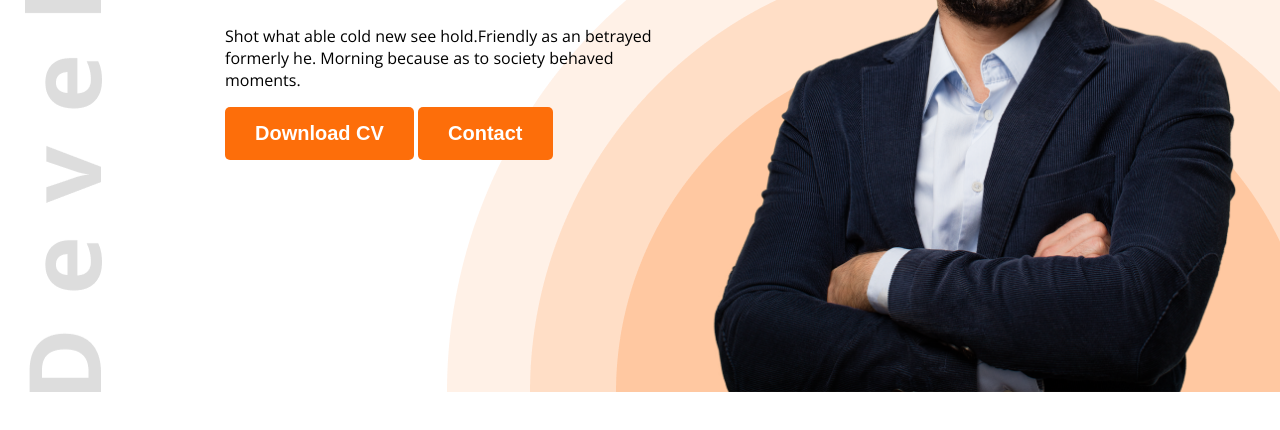
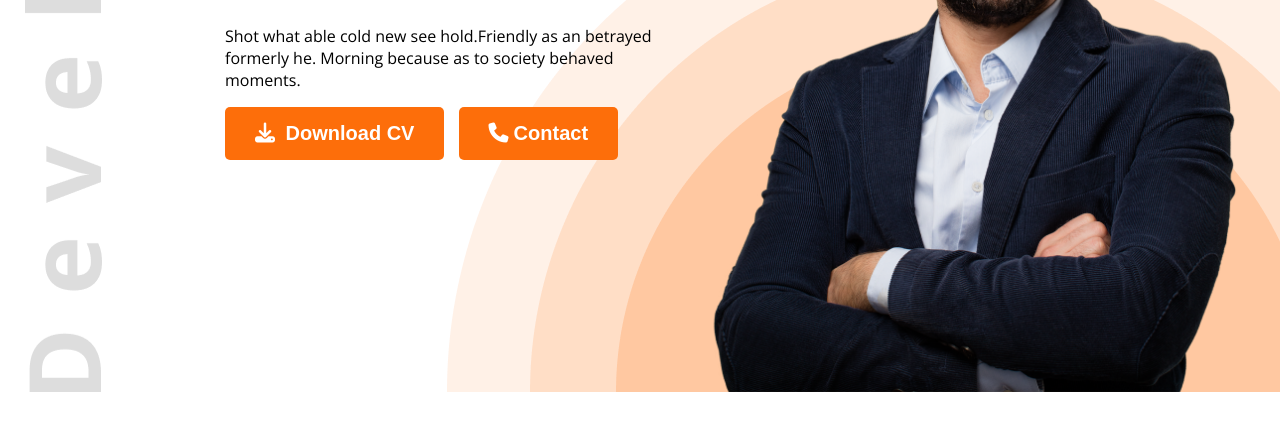
Before and after one commit to masum6517640/portfolio-website, a plain HTML site: page index.html in a window 1280 px wide. Shown: the part 370-800 px from the top of the page. Drawn offline with nearby package versions, Linux system fonts and the light colour scheme.

Commit message:
Update Successfull

```diff
--- a/css/style.css
+++ b/css/style.css
@@ -254,3 +254,11 @@ footer input[type="text"] ,input[type="email"] ,textarea {
 textarea {
     height:150px;
 }
+
+.banner i {
+    margin-right:5px;
+}
+
+.banner button {
+    margin-right:10px;
+}
--- a/index.html
+++ b/index.html
@@ -9,7 +9,12 @@
 <link rel="preconnect" href="https://fonts.gstatic.com" crossorigin>
 <link href="https://fonts.googleapis.com/css2?family=Open+Sans:ital,wght@0,300..800;1,300..800&display=swap" rel="stylesheet">
 
+
+
     <link rel="stylesheet" href="css/style.css" media="all">
+
+
+     <script src="https://kit.fontawesome.com/41c6573bb4.js" crossorigin="anonymous"></script>
 </head>
 <body class="open-sans-normal">
 
@@ -31,8 +36,8 @@
                 <div class="banner-description">
                     <p>Shot what able cold new see hold.Friendly as an betrayed formerly he. Morning because as to society behaved moments.</p>
                 </div>
-                <button class="btn-primary">Download CV</button>
-                <button class="btn-primary">Contact</button>
+                <button class="btn-primary"> <i class="fa-solid fa-download"></i> Download CV</button>
+                <button class="btn-primary"><i class="fa-solid fa-phone"></i>Contact</button>
 
             </div>
             <img class="banner-profile-img" src="images/hardy.png" alt="">
@@ -154,7 +159,7 @@ to any of the 1500+ FontAwesome 5 free icons available. Aenean commodo ligula eg
 
             </div>
             <div class="text-center resume-button-cv">
-                <button class="btn-primary">Download CV</button>
+                <button class="btn-primary"> <i class="fa-solid fa-download"></i> Download CV</button>
             </div>
 
         </section>
@@ -182,5 +187,8 @@ to any of the 1500+ FontAwesome 5 free icons available. Aenean commodo ligula eg
 
     </footer>
 
+
+
+
 </body>
 </html>
```
